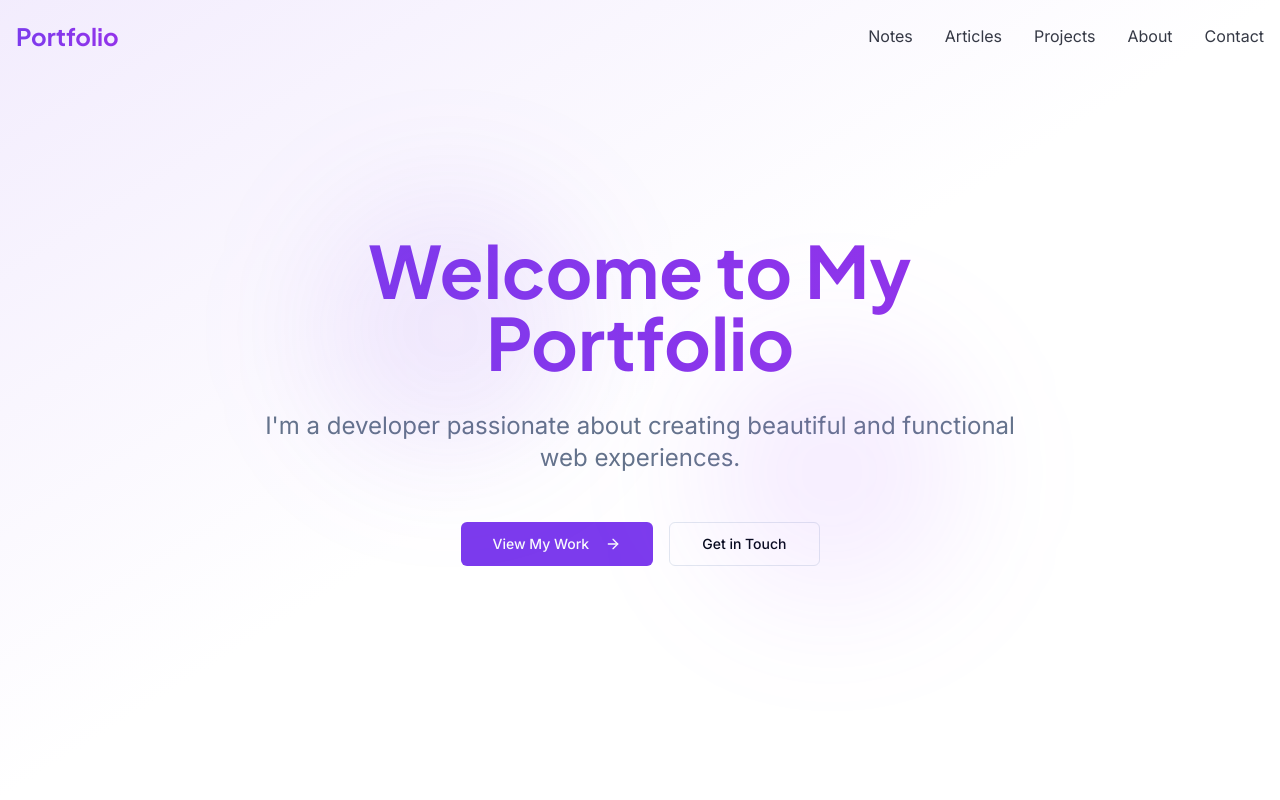
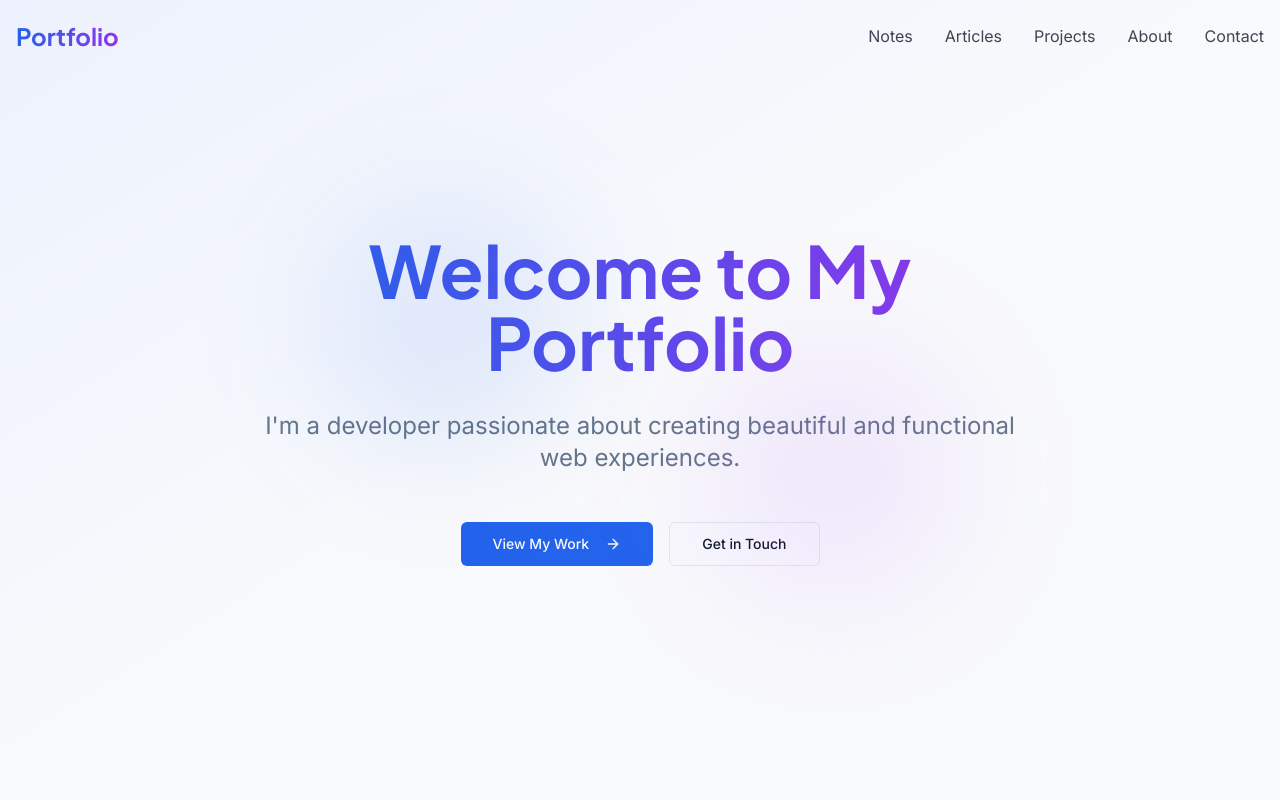
Before and after one commit to xeinshamim/xein, a React (Vite) app: page / in a window 1280 px wide. Shown: the top 800 px of the page. Built offline with nearby package versions, Linux system fonts and the light colour scheme.

Commit message:
Update website color scheme
Changed the color palette of the website to better align with a masculine aesthetic.
[skip gpt_engineer]

```diff
--- a/src/index.css
+++ b/src/index.css
@@ -4,48 +4,48 @@
 
 @layer base {
   :root {
-    --background: 0 0% 100%;
-    --foreground: 222.2 84% 4.9%;
+    --background: 220 33% 98%;
+    --foreground: 222 47% 11%;
     --card: 0 0% 100%;
-    --card-foreground: 222.2 84% 4.9%;
+    --card-foreground: 222 47% 11%;
     --popover: 0 0% 100%;
-    --popover-foreground: 222.2 84% 4.9%;
-    --primary: 262 83% 58%;
+    --popover-foreground: 222 47% 11%;
+    --primary: 221 83% 53%;
     --primary-foreground: 210 40% 98%;
-    --secondary: 210 40% 96.1%;
-    --secondary-foreground: 222.2 47.4% 11.2%;
-    --muted: 210 40% 96.1%;
-    --muted-foreground: 215.4 16.3% 46.9%;
-    --accent: 262 83% 96%;
-    --accent-foreground: 222.2 47.4% 11.2%;
-    --destructive: 0 84.2% 60.2%;
+    --secondary: 217 33% 17%;
+    --secondary-foreground: 210 40% 98%;
+    --muted: 217 33% 97%;
+    --muted-foreground: 215 16% 47%;
+    --accent: 221 83% 96%;
+    --accent-foreground: 222 47% 11%;
+    --destructive: 0 84% 60%;
     --destructive-foreground: 210 40% 98%;
-    --border: 214.3 31.8% 91.4%;
-    --input: 214.3 31.8% 91.4%;
-    --ring: 262 83% 58%;
+    --border: 214 32% 91%;
+    --input: 214 32% 91%;
+    --ring: 221 83% 53%;
     --radius: 0.75rem;
   }
 
   .dark {
-    --background: 222.2 84% 4.9%;
+    --background: 222 47% 11%;
     --foreground: 210 40% 98%;
-    --card: 222.2 84% 4.9%;
+    --card: 222 47% 11%;
     --card-foreground: 210 40% 98%;
-    --popover: 222.2 84% 4.9%;
+    --popover: 222 47% 11%;
     --popover-foreground: 210 40% 98%;
-    --primary: 262 83% 58%;
+    --primary: 221 83% 53%;
     --primary-foreground: 210 40% 98%;
-    --secondary: 217.2 32.6% 17.5%;
+    --secondary: 217 33% 17%;
     --secondary-foreground: 210 40% 98%;
-    --muted: 217.2 32.6% 17.5%;
-    --muted-foreground: 215 20.2% 65.1%;
-    --accent: 217.2 32.6% 17.5%;
+    --muted: 217 33% 17%;
+    --muted-foreground: 215 20% 65%;
+    --accent: 217 33% 17%;
     --accent-foreground: 210 40% 98%;
-    --destructive: 0 62.8% 30.6%;
+    --destructive: 0 63% 31%;
     --destructive-foreground: 210 40% 98%;
-    --border: 217.2 32.6% 17.5%;
-    --input: 217.2 32.6% 17.5%;
-    --ring: 262 83% 58%;
+    --border: 217 33% 17%;
+    --input: 217 33% 17%;
+    --ring: 221 83% 53%;
   }
 }
 
```
Also changed, not shown: tailwind.config.ts (indentation only).
